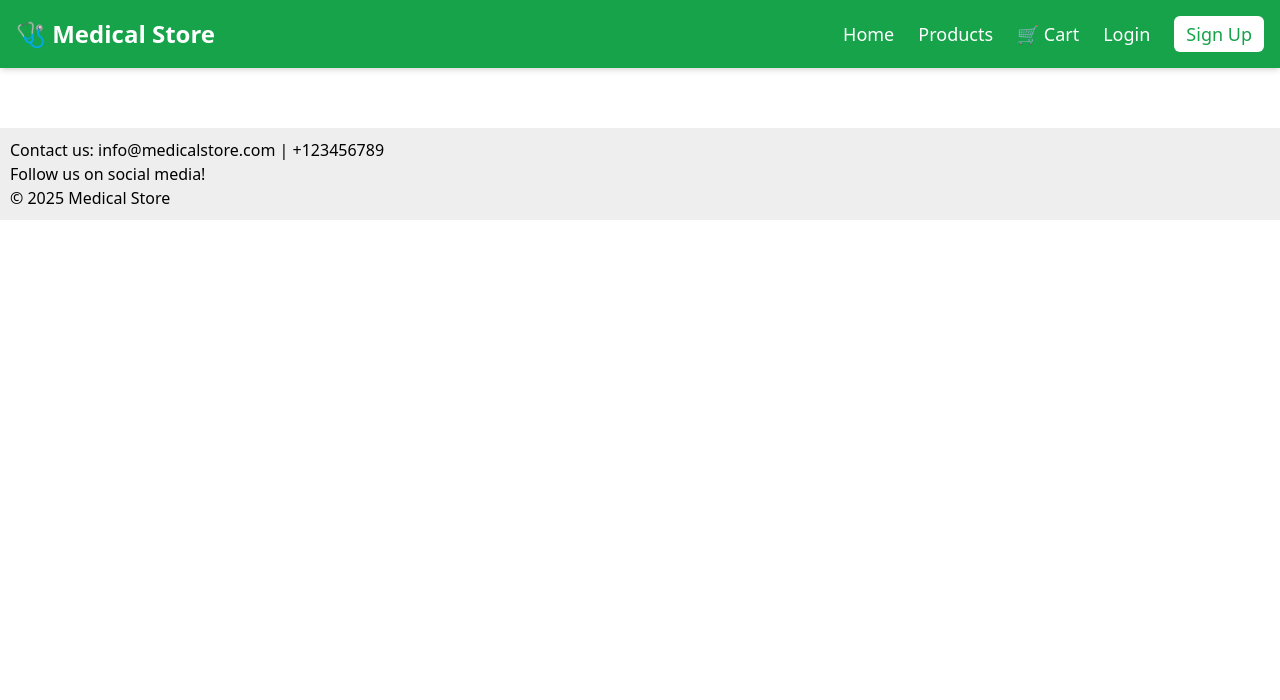
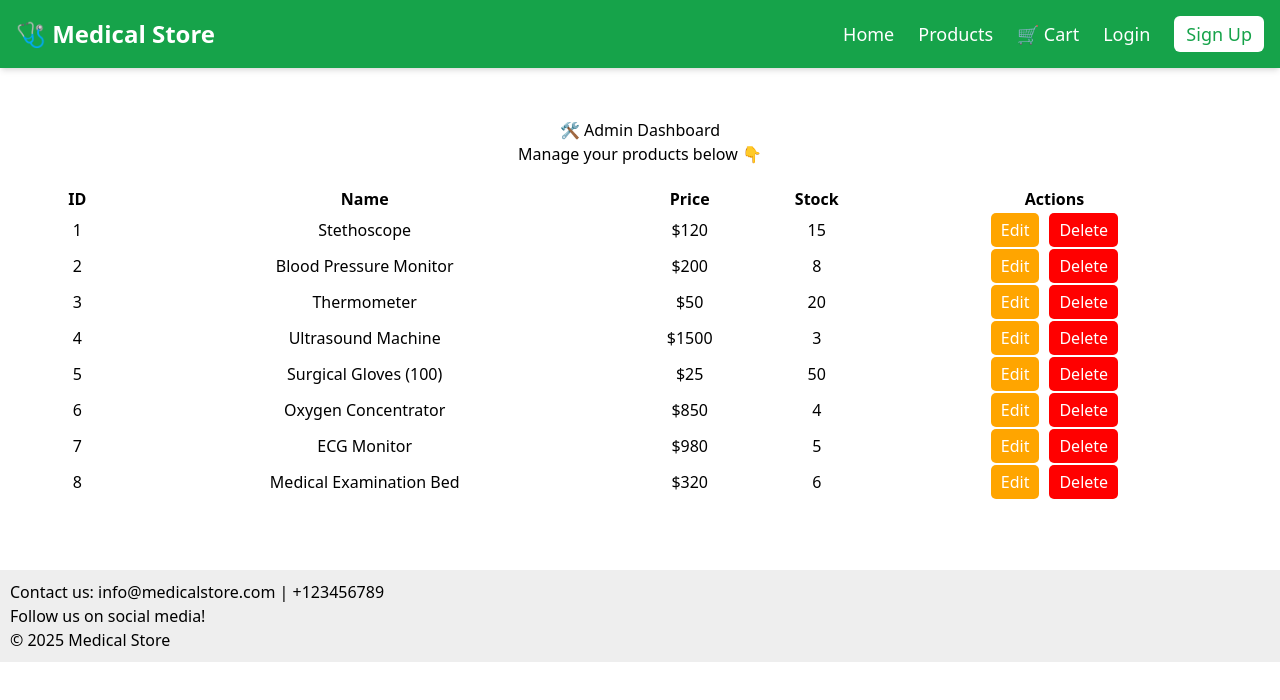
Before and after one commit to abdelkarimmedtech/medical--equipment-store, a React (Create React App) app: page /admin in a window 1280 px wide. Shown: the top 700 px of the page. Built offline with nearby package versions, Linux system fonts and the light colour scheme; sample sign-in values are in the browser's storage.

Commit message:
Add admin dashboard with product management features, including delete and edit functionality, and implement protected route for admin access

```diff
--- a/src/App.js
+++ b/src/App.js
@@ -1,16 +1,28 @@
 import React, { useState, useEffect } from "react";
-import { BrowserRouter as Router, Routes, Route } from "react-router-dom";
+import {
+  BrowserRouter as Router,
+  Routes,
+  Route,
+  Navigate,
+} from "react-router-dom";
 
 import Navbar from "./components/Navbar";
 import Footer from "./components/Footer";
 import Home from "./pages/Home";
-import Products from "./pages/products"; // 👈 matches your current filename
+import Products from "./pages/products";
 import Cart from "./pages/Cart";
 import Login from "./pages/Login";
 import Register from "./pages/Register";
+import AdminDashboard from "./pages/AdminDashboard"; // 🆕 Import admin page
 
 import { ToastContainer, toast } from "react-toastify";
 import "react-toastify/dist/ReactToastify.css";
+
+// 🛡️ Protect admin route
+const PrivateRoute = ({ children }) => {
+  const isAdmin = localStorage.getItem("role") === "admin";
+  return isAdmin ? children : <Navigate to="/login" replace />;
+};
 
 function App() {
   // Load cart from localStorage once at startup
@@ -27,7 +39,7 @@ function App() {
     setCartCount(cart.reduce((sum, item) => sum + item.quantity, 0));
   }, [cart]);
 
-  // ✅ Add item to cart (fixed)
+  // ➕ Add item to cart
   const addToCart = (product) => {
     setCart((prevCart) => {
       const existingItem = prevCart.find((item) => item.id === product.id);
@@ -43,16 +55,15 @@ function App() {
         updatedCart = [...prevCart, { ...product, quantity: 1 }];
       }
 
-      // instant navbar update
+      // Instant navbar update
       setCartCount(updatedCart.reduce((sum, item) => sum + item.quantity, 0));
 
       toast.success(`${product.name} added to cart!`, { autoClose: 1500 });
-
       return updatedCart;
     });
   };
 
-  // Update quantity in cart
+  // 🆙 Update quantity in cart
   const updateCartItem = (id, change) => {
     setCart((prevCart) =>
       prevCart
@@ -65,12 +76,12 @@ function App() {
     );
   };
 
-  // Remove item from cart
+  // ❌ Remove item
   const removeItem = (id) => {
     setCart((prevCart) => prevCart.filter((item) => item.id !== id));
   };
 
-  // Clear cart (used on purchase)
+  // 🧹 Clear cart on purchase
   const clearCart = () => {
     setCart([]);
   };
@@ -96,6 +107,16 @@ function App() {
           />
           <Route path="/login" element={<Login />} />
           <Route path="/register" element={<Register />} />
+
+          {/* 🔐 Protected Admin Route */}
+          <Route
+            path="/admin"
+            element={
+              <PrivateRoute>
+                <AdminDashboard />
+              </PrivateRoute>
+            }
+          />
         </Routes>
       </div>
 
--- /dev/null
+++ b/src/components/ProductTable.jsx
@@ -0,0 +1,56 @@
+import React from "react";
+
+export default function ProductTable({ products, onEdit, onDelete }) {
+  return (
+    <table style={styles.table}>
+      <thead>
+        <tr>
+          <th>ID</th>
+          <th>Name</th>
+          <th>Price</th>
+          <th>Stock</th>
+          <th>Actions</th>
+        </tr>
+      </thead>
+      <tbody>
+        {products.map((product) => (
+          <tr key={product.id}>
+            <td>{product.id}</td>
+            <td>{product.name}</td>
+            <td>${product.price}</td>
+            <td>{product.stock}</td>
+            <td>
+              <button style={styles.editBtn} onClick={() => onEdit(product)}>Edit</button>
+              <button style={styles.deleteBtn} onClick={() => onDelete(product.id)}>Delete</button>
+            </td>
+          </tr>
+        ))}
+      </tbody>
+    </table>
+  );
+}
+
+const styles = {
+  table: {
+    width: "100%",
+    borderCollapse: "collapse",
+    marginTop: "20px",
+  },
+  editBtn: {
+    padding: "5px 10px",
+    background: "orange",
+    color: "white",
+    border: "none",
+    borderRadius: "5px",
+    marginRight: "10px",
+    cursor: "pointer",
+  },
+  deleteBtn: {
+    padding: "5px 10px",
+    background: "red",
+    color: "white",
+    border: "none",
+    borderRadius: "5px",
+    cursor: "pointer",
+  },
+};
--- /dev/null
+++ b/src/pages/AdminDashboard.jsx
@@ -0,0 +1,36 @@
+import React, { useState } from "react";
+import productsData from "../data/products"; // Using static list temporarily
+import ProductTable from "../components/ProductTable";
+import { toast } from "react-toastify";
+
+export default function AdminDashboard() {
+  const [products, setProducts] = useState(productsData);
+
+  // 🗑 Delete product by ID
+  const handleDelete = (id) => {
+    const updated = products.filter((p) => p.id !== id);
+    setProducts(updated);
+    toast.error("❌ Product deleted!", { autoClose: 1500 });
+  };
+
+  // ⚙️ Edit placeholder (next step)
+  const handleEdit = (product) => {
+    toast.info(`✏ Editing ${product.name}... (Coming soon)`, { autoClose: 1500 });
+  };
+
+  return (
+    <div style={styles.container}>
+      <h2>🛠 Admin Dashboard</h2>
+      <p>Manage your products below 👇</p>
+
+      <ProductTable products={products} onEdit={handleEdit} onDelete={handleDelete} />
+    </div>
+  );
+}
+
+const styles = {
+  container: {
+    textAlign: "center",
+    padding: "30px",
+  },
+};
```
Also changed, not shown: src/components/ProductForm.jsx (added).
